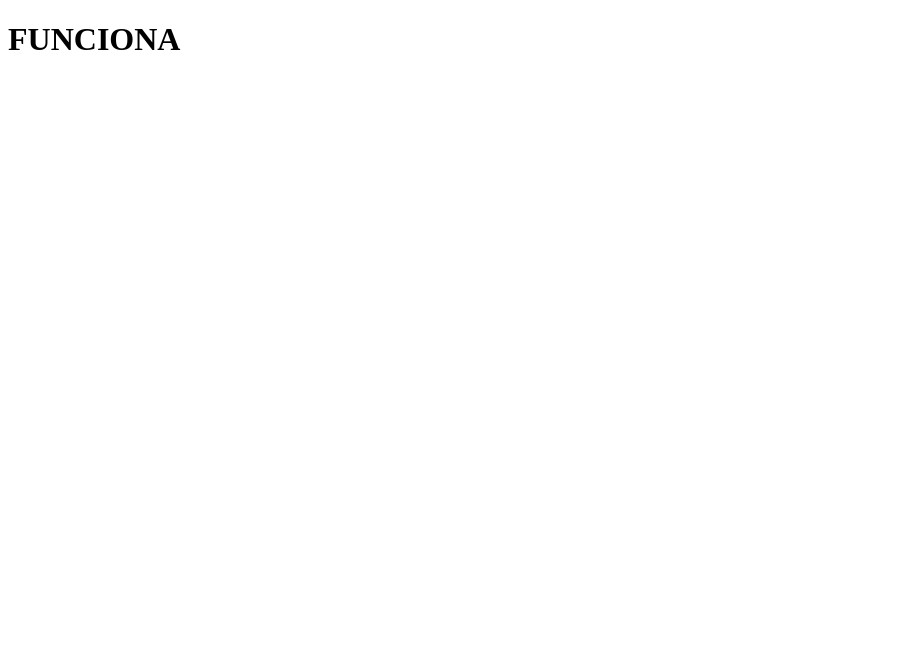
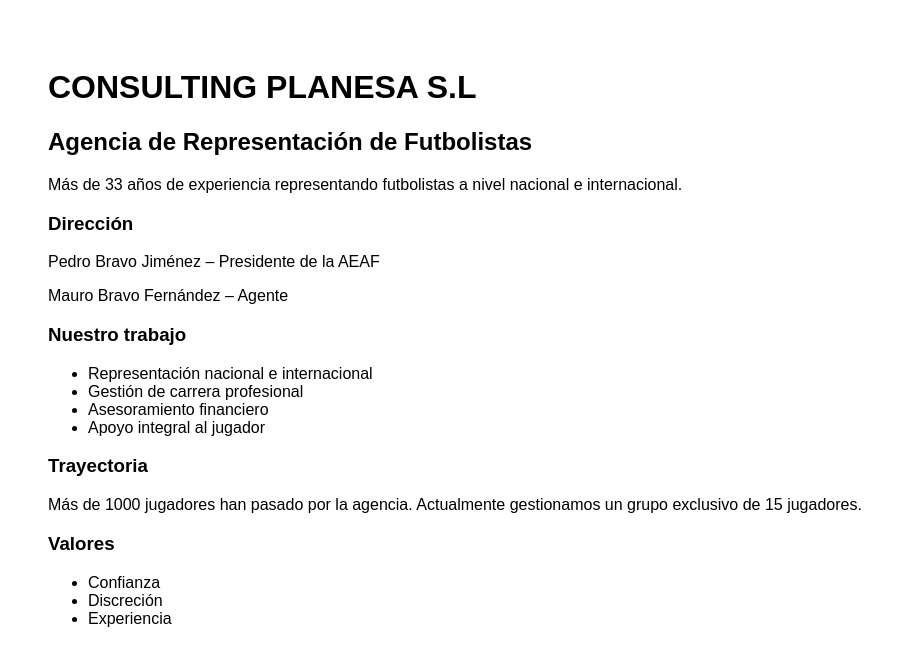
Before and after one commit to maurobravof/planesa-web, a Next.js app: page / in a window 1280 px wide. Shown: the top 666 px of the page, without its empty margins (0-912 px from the left). Built offline with nearby package versions, Linux system fonts and the light colour scheme.

Commit message:
Update index.js

```diff
--- a/pages/index.js
+++ b/pages/index.js
@@ -1,3 +1,44 @@
 export default function Home() {
-  return <h1>FUNCIONA</h1>;
+  return (
+    <div style={{ fontFamily: "Arial", padding: "40px" }}>
+      <h1>CONSULTING PLANESA S.L</h1>
+
+      <h2>Agencia de Representación de Futbolistas</h2>
+
+      <p>
+        Más de 33 años de experiencia representando futbolistas a nivel
+        nacional e internacional.
+      </p>
+
+      <h3>Dirección</h3>
+      <p>
+        Pedro Bravo Jiménez – Presidente de la AEAF
+      </p>
+
+      <p>
+        Mauro Bravo Fernández – Agente
+      </p>
+
+      <h3>Nuestro trabajo</h3>
+      <ul>
+        <li>Representación nacional e internacional</li>
+        <li>Gestión de carrera profesional</li>
+        <li>Asesoramiento financiero</li>
+        <li>Apoyo integral al jugador</li>
+      </ul>
+
+      <h3>Trayectoria</h3>
+      <p>
+        Más de 1000 jugadores han pasado por la agencia.
+        Actualmente gestionamos un grupo exclusivo de 15 jugadores.
+      </p>
+
+      <h3>Valores</h3>
+      <ul>
+        <li>Confianza</li>
+        <li>Discreción</li>
+        <li>Experiencia</li>
+      </ul>
+    </div>
+  );
 }
```
